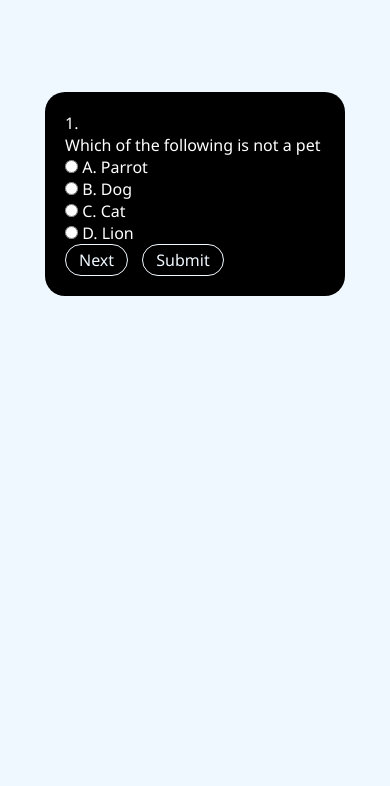
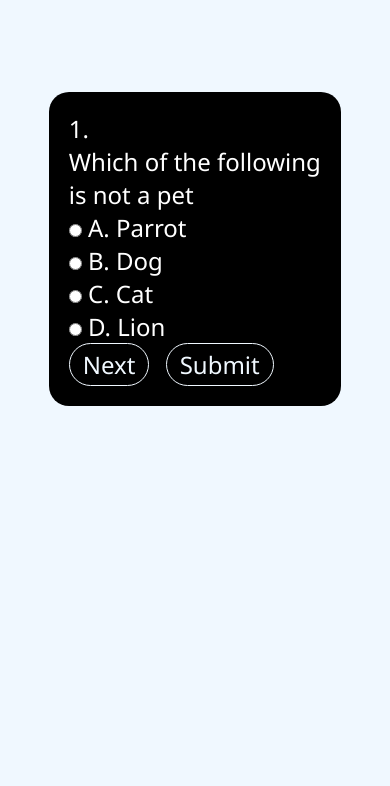
Before and after one commit to Edidiongumoren/exam, a plain HTML site: page index.html in a window 390 px wide. Shown: the part 58-844 px from the top of the page. Drawn offline with Linux system fonts and the light colour scheme.

Commit message:
responsive v2

```diff
--- a/style.css
+++ b/style.css
@@ -120,14 +120,18 @@ section{
   justify-self: center;
   height: 50%;
   padding: 20px 20px;
-  width: 300px;
+  width: 75%;
   border-radius: 20px;
 }
 
 .exam {
+  display: flex;
+  flex-direction: column;
   justify-content: center;
+
   align-items: center;
   font-family: 'Segoe UI', Tahoma, Geneva, Verdana, sans-serif;
+  font-size: 1.5em;
   /* display: grid;
   row-gap: 10px;
   width: 100%; */
@@ -142,7 +146,7 @@ section{
   width: 50%;
 } */
 
-/* @media (max-width: 400px) {
+@media (max-width: 400px) {
   .side-bar {
     width: 100%;
   }
@@ -156,34 +160,40 @@ section{
   }
 
   section {
-    width: 50%;
+    width: 75%;
   }
 
-} */
+}
 
-@media (max-width: 300px) {
+@media (min-width: 800px) {
   .side-bar {
     width: 100%;
   }
 
-  .hide-links {
-    display: none;
-  }
+  /* .hide-links {
+    display: flex;
+  } */
 
   .menu-bar {
-    display: flex;
+    display: none;
   }
   .nav-bar {
     width: 100%;
   }
 
   section {
-    width: 75%;
+
+    width: 50%;
   }
 
   .exam {
     width: 100%;
+
   }
+}
+
+.exam div {
+  width: 100%;
 }
 
 
```
